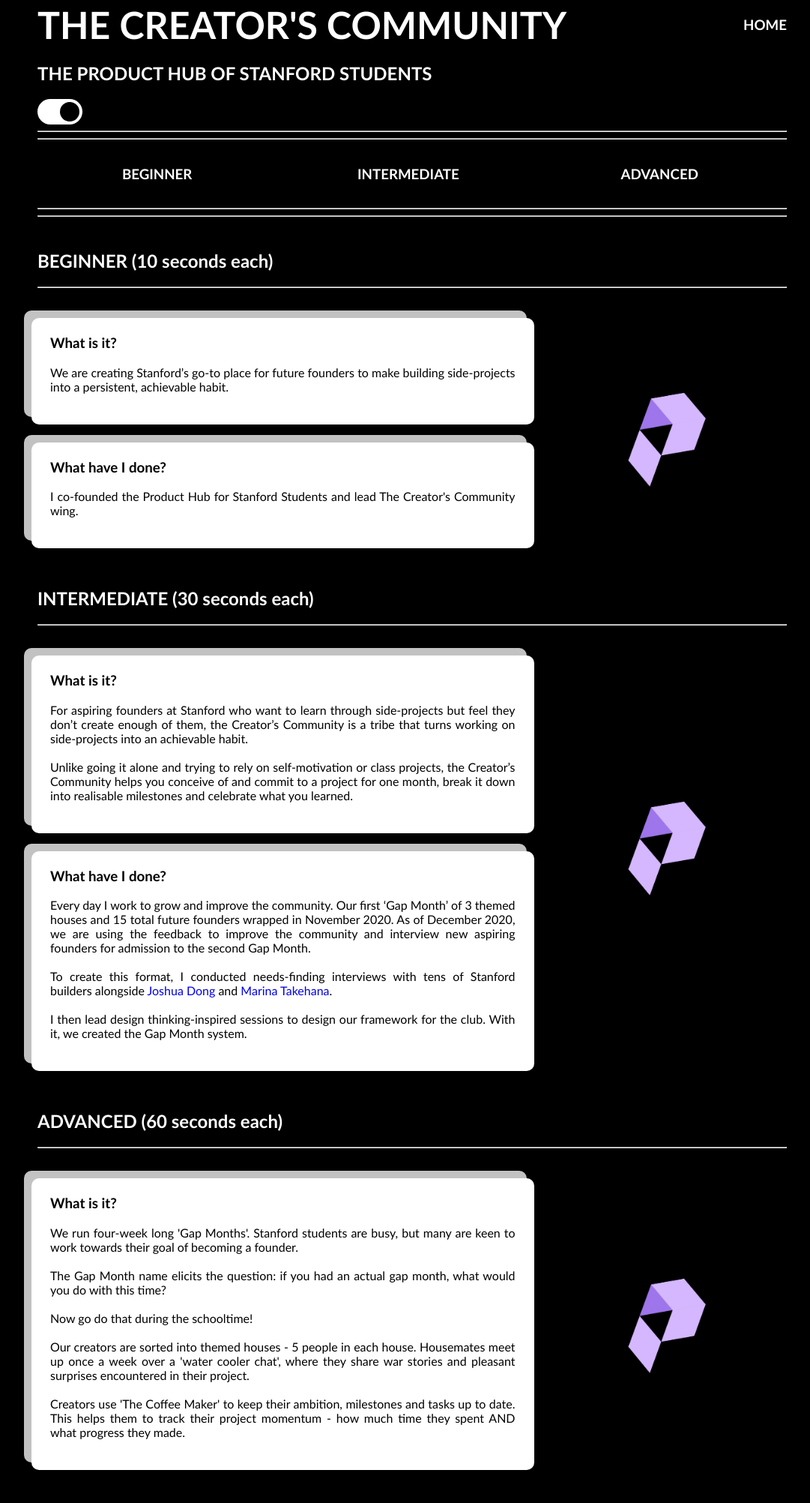
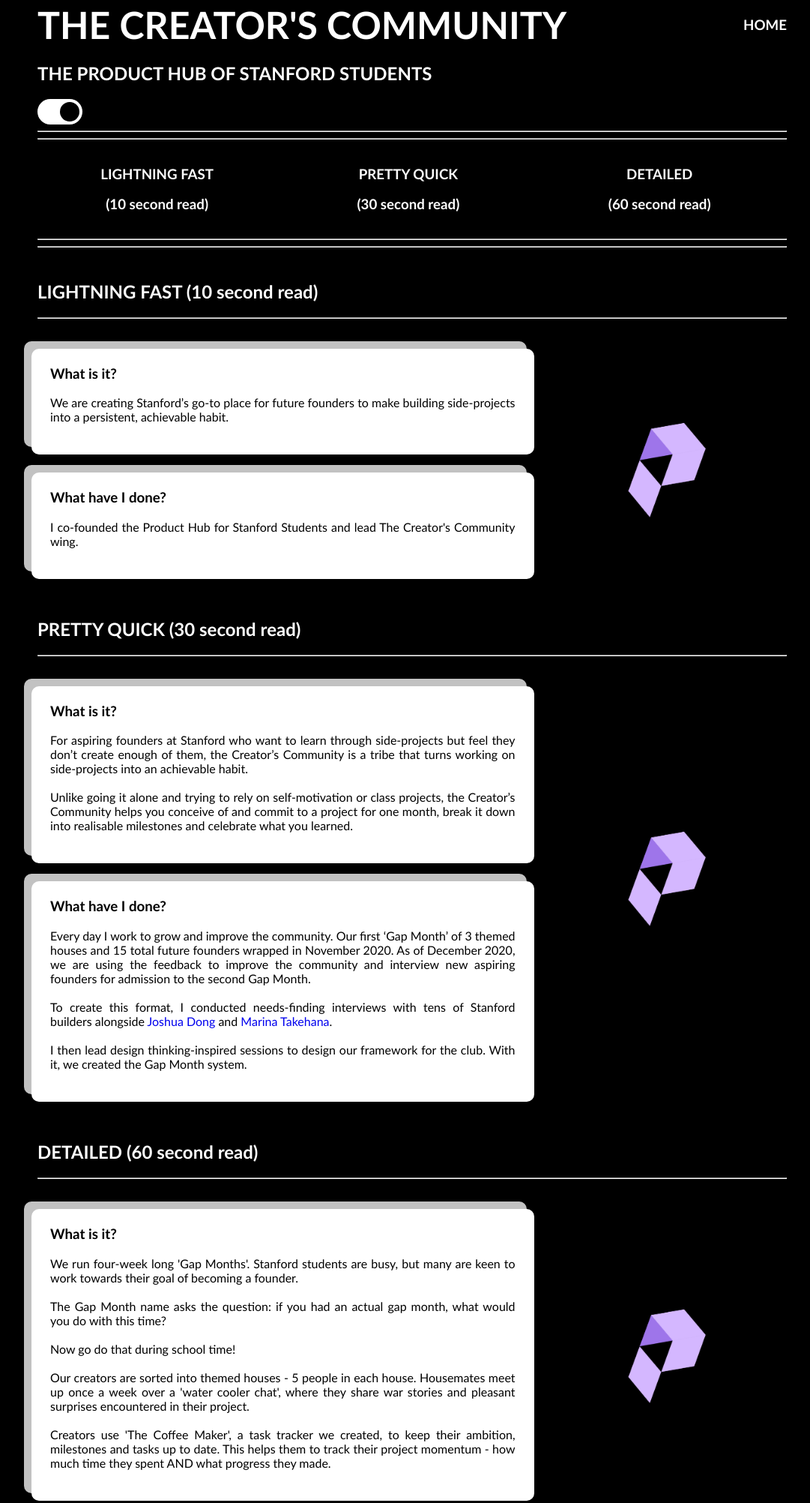
Before and after one commit to PhilipPfeffer/PhilipPfeffer.github.io, a plain HTML site: page orgs/creatorscommunity.html in a window 1280 px wide. Shown: the part 25-2029 px from the top of the page at 75% size, without its empty margins (90-1171 px from the left). Drawn offline with Linux system fonts and the light colour scheme.

Commit message:
New contents for project pages

```diff
--- a/orgs/creatorscommunity.html
+++ b/orgs/creatorscommunity.html
@@ -30,13 +30,16 @@
 <hr>
 <div class="row">
     <div class="column-level">
-        <a href="#beginner"><h3>BEGINNER</h3></a>
+        <a href="#lightning"><h3>LIGHTNING FAST</h3></a>
+        <a href="#lightning"><h3>(10 second read)</h3></a>
     </div>
     <div class="column-level">
-        <a href="#intermediate"><h3>INTERMEDIATE</h3></a>
+        <a href="#quick"><h3>PRETTY QUICK</h3></a>
+        <a href="#quick"><h3>(30 second read)</h3></a>
     </div>
     <div class="column-level">
-        <a href="#advanced"><h3>ADVANCED</h3></a>
+        <a href="#detailed"><h3>DETAILED</h3></a>
+        <a href="#detailed"><h3>(60 second read)</h3></a>
     </div>
 </div>
 <hr>
@@ -48,7 +51,7 @@
 
 
 <!-- BEGINNER -->
-<h2 id="beginner">BEGINNER (10 seconds each)</h2>
+<h2 id="lightning">LIGHTNING FAST (10 second read)</h2>
 <hr>
 <div class="row"></div> <!-- Spacing -->
 
@@ -80,7 +83,7 @@
 
 
 <!-- INTERMEDIATE -->
-<h2 id="intermediate">INTERMEDIATE (30 seconds each)</h2>
+<h2 id="quick">PRETTY QUICK (30 second read)</h2>
 <hr>
 <div class="row"></div> <!-- Spacing -->
 
@@ -122,7 +125,7 @@
 
 
 <!-- ADVANCED -->
-<h2 id="advanced">ADVANCED (60 seconds each)</h2>
+<h2 id="detailed">DETAILED (60 second read)</h2>
 <hr>
 <div class="row"></div> <!-- Spacing -->
 <div class="row">
@@ -131,14 +134,14 @@
             <h3>What is it?</h3>
             <p>We run four-week long 'Gap Months'. Stanford students are busy, but many are keen to work towards their goal of becoming a founder.
                 <br><br>
-                The Gap Month name elicits the question: if you had an actual gap month, what would you do with this time?
+                The Gap Month name asks the question: if you had an actual gap month, what would you do with this time?
                 <br><br>
-                Now go do that during the schooltime!
+                Now go do that during school time!
                 <br><br>
                 Our creators are sorted into themed houses - 5 people in each house. Housemates meet up once a week over a 'water cooler chat',
                 where they share war stories and pleasant surprises encountered in their project.
                 <br><br>
-                Creators use 'The Coffee Maker' to keep their ambition, milestones and tasks up to date. This helps them to track their project momentum
+                Creators use 'The Coffee Maker', a task tracker we created, to keep their ambition, milestones and tasks up to date. This helps them to track their project momentum
                 - how much time they spent AND what progress they made.
             </p>
         </div>
--- a/style.css
+++ b/style.css
@@ -142,6 +142,16 @@ body.dark-mode h3 { color: black; }
   color: white;
 }
 body.dark-mode h4 { color: black; }
+
+.column-links {
+  float: left;
+  width: 50%;
+}
+.column-level h3 {
+  text-align: center;
+  color: white;
+}
+body.dark-mode h3 { color: black; }
 /* END COLUMN TYPES */
 
 
```
Also changed, not shown: index.html (+16 -2 lines), orgs/forgerobotics.html (+6 -3 lines), 1 other file.
